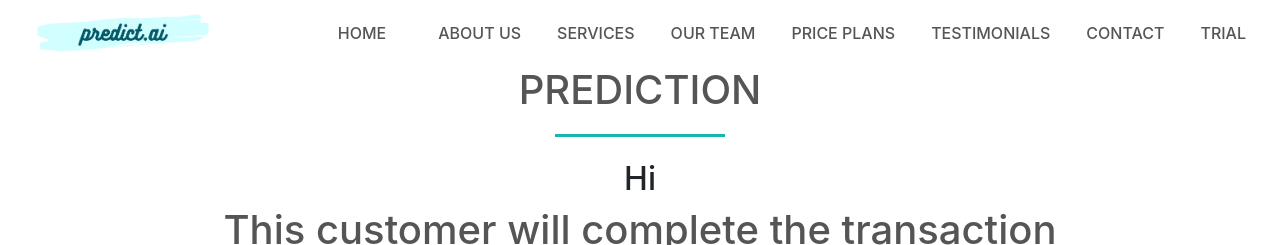
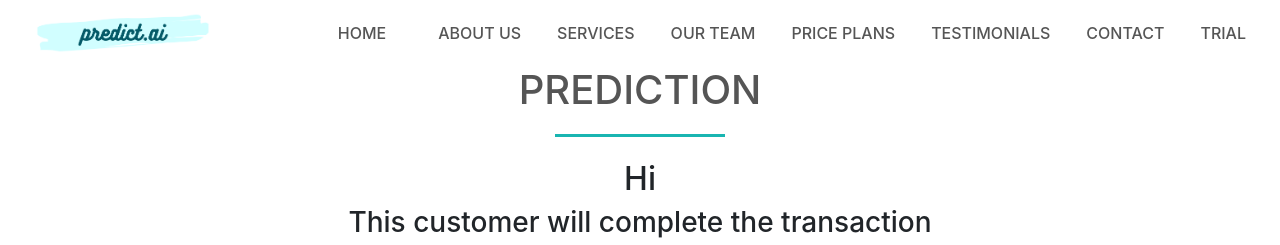
Before and after one commit to Tannybuoy/predictai, a Flask app: template templates/after.html in a window 1280 px wide. Shown: the top 245 px of the page. Run offline with Flask 2, Linux system fonts and the light colour scheme; the template is opened without the code that fills it, so the values that code supplies are empty; parts of the project's set-up code (start-up, migrations or seed data) failed here and were passed over.

Commit message:
Update after.html

```diff
--- a/templates/after.html
+++ b/templates/after.html
@@ -57,11 +57,11 @@
       <h1>PREDICTION</h1>
             <h2>Hi {%print(name)%}</h2>
             {%if data==0%}
-            <h1>Unfortunately, this customer will not complete the transaction</h1>
-            <img src="https://thesaurus.plus/img/synonyms/300/unfortunately.png"  width="300" height="200">
+            <h3>Unfortunately, this customer will not complete the transaction</h3>
+            <img src="https://thesaurus.plus/img/synonyms/300/unfortunately.png"  width="400" height="275">
 
             {%else%}
-            <h1>This customer will complete the transaction</h1>
+            <h3>This customer will complete the transaction</h3>
             <img src="https://img.freepik.com/free-vector/congratulations-lettering-message-vector-greeting_7233-463.jpg?size=626&ext=jpg" alt="heart"  width="300" height="200">
 
             {%endif%}
```
